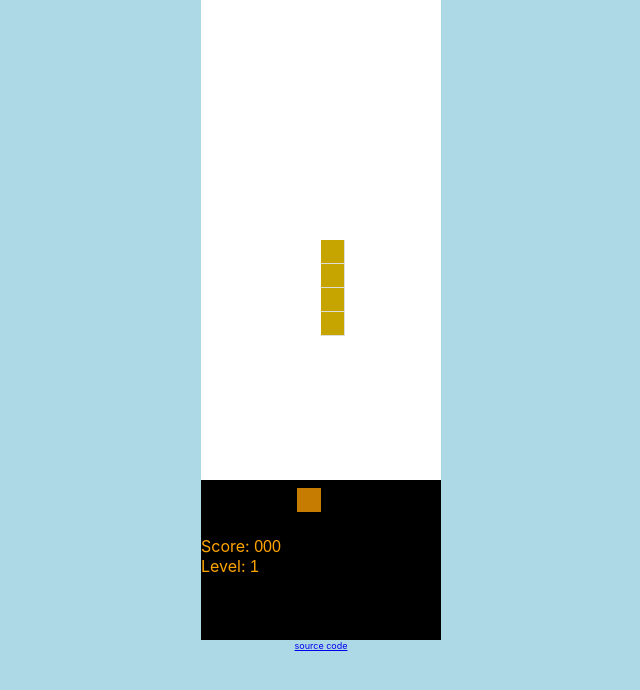
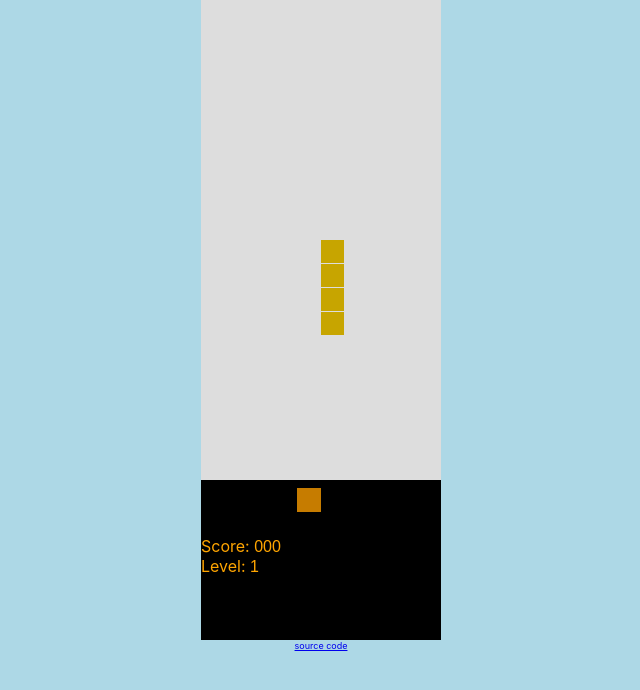
Before and after one commit to selcukcihan/reactris, a React (Create React App) app: page / in a window 1280 px wide. Shown: the top 690 px of the page, without its empty margins (319-959 px from the left). Built offline with nearby package versions, Linux system fonts and the light colour scheme.

Commit message:
Change background and rotate on up key

```diff
--- a/src/App.css
+++ b/src/App.css
@@ -77,7 +77,7 @@ html, body, #root {
 }
 
 .tile.empty {
-    background-color: white;
+    background-color: #DDDDDD;
 }
 
 .secondary-color {
--- a/src/App.js
+++ b/src/App.js
@@ -93,6 +93,7 @@ class App extends Component {
         let action = null;
         switch (event.keyCode) {
             case 32:
+            case 38:
                 action = (board) => board.rotate();
                 break;
             case 37:
```
